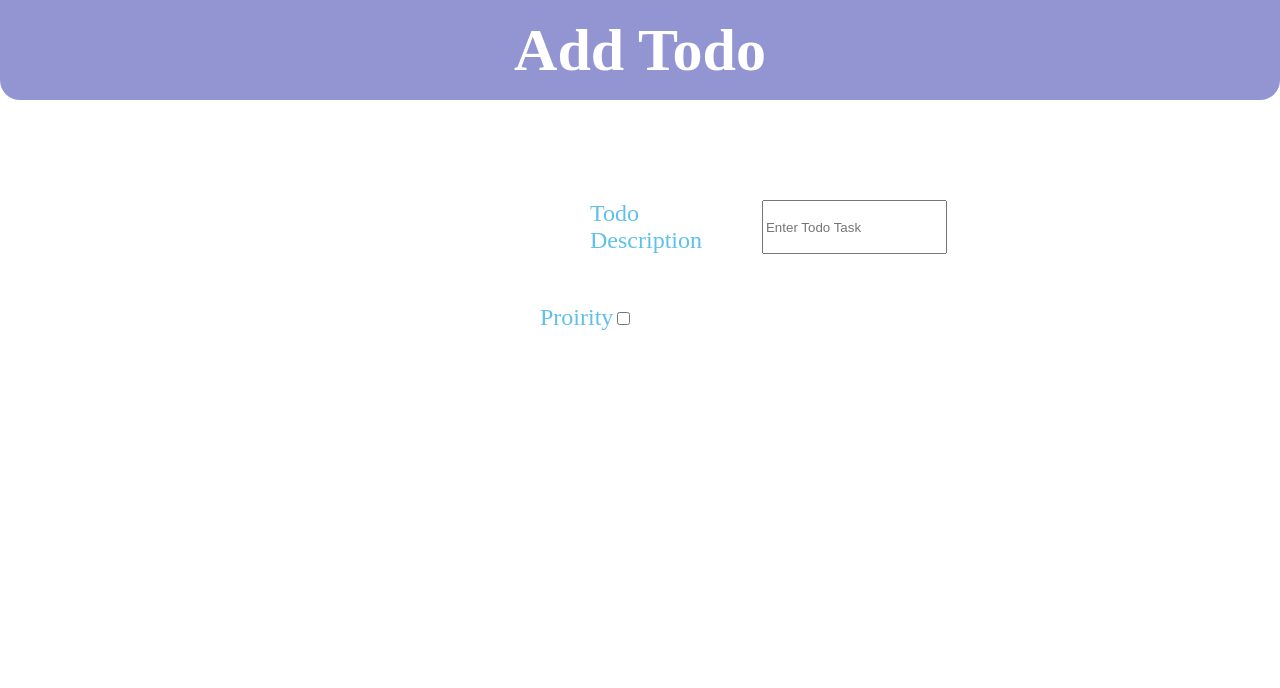
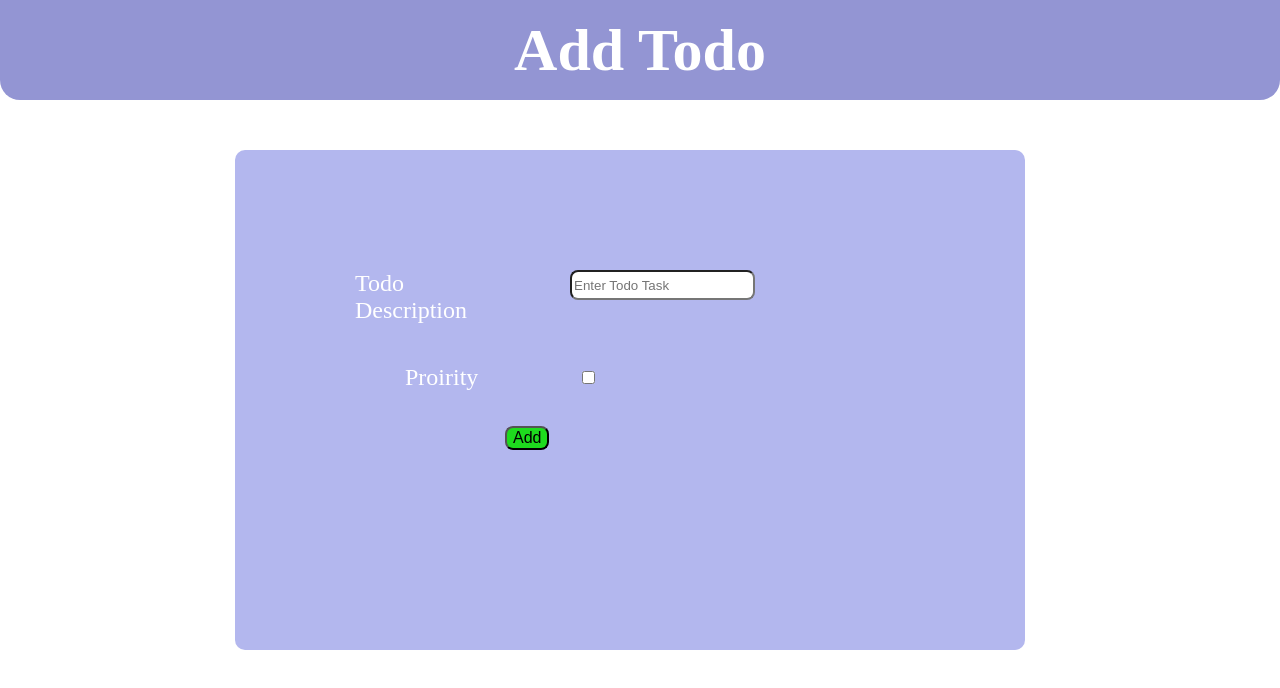
Before and after one commit to Samvardhan163/todoapp_frontend, a React app: page /create in a window 1280 px wide. Shown: the top 688 px of the page. Built offline with nearby package versions, Linux system fonts and the light colour scheme; a web font is replaced by a local one.

Commit message:
Create Add Todo Page

```diff
--- a/src/components/Form/Form.css
+++ b/src/components/Form/Form.css
@@ -5,22 +5,56 @@
   justify-content: center;
   margin: 0 auto;
   padding: 50;
+  border-radius: 10px;
 }
 .todo-form {
   position: relative;
-  width: 200px;
+  width: 50%;
+  padding: 100px;
+  right: 10px;
+  height: 300px;
+  background-color: #b3b7ee;
+  border-radius: 10px;
 }
 .todo-text {
-  box-sizing: border-box;
   display: flex;
   flex-direction: row;
   justify-content: space-evenly;
   gap: 60px;
   width: 400px;
-  padding: 50px;
+  padding: 20px;
 }
 .form-container label {
   font-family: "Condiment";
   font-size: x-large;
-  color: #5ec1eb;
+  color: white;
 }
+input[type="text"] {
+  height: 30px;
+  border-radius: 8px;
+}
+.todo-checkbox {
+  position: absolute;
+  display: flex;
+  flex-direction: row;
+  left: 1000px;
+  justify-content: space-evenly;
+  left: 150px;
+  padding: 20px;
+  gap: 100px;
+}
+input[type="checkbox"] {
+  border-radius: 8px;
+}
+.form-submit {
+  position: absolute;
+  display: flex;
+  flex-direction: row;
+  align-items: center;
+  justify-content: space-evenly;
+  left: 270px;
+  bottom: 200px;
+  font-size: medium;
+  border-radius: 8px;
+  background-color: rgb(30, 219, 30);
+}
--- a/src/components/Form/Form.jsx
+++ b/src/components/Form/Form.jsx
@@ -12,6 +12,7 @@ export default function Form() {
           <label>Proirity</label>
           <input type="checkbox"></input>
         </div>
+        <button className="form-submit">Add</button>
       </form>
     </div>
   );
```
